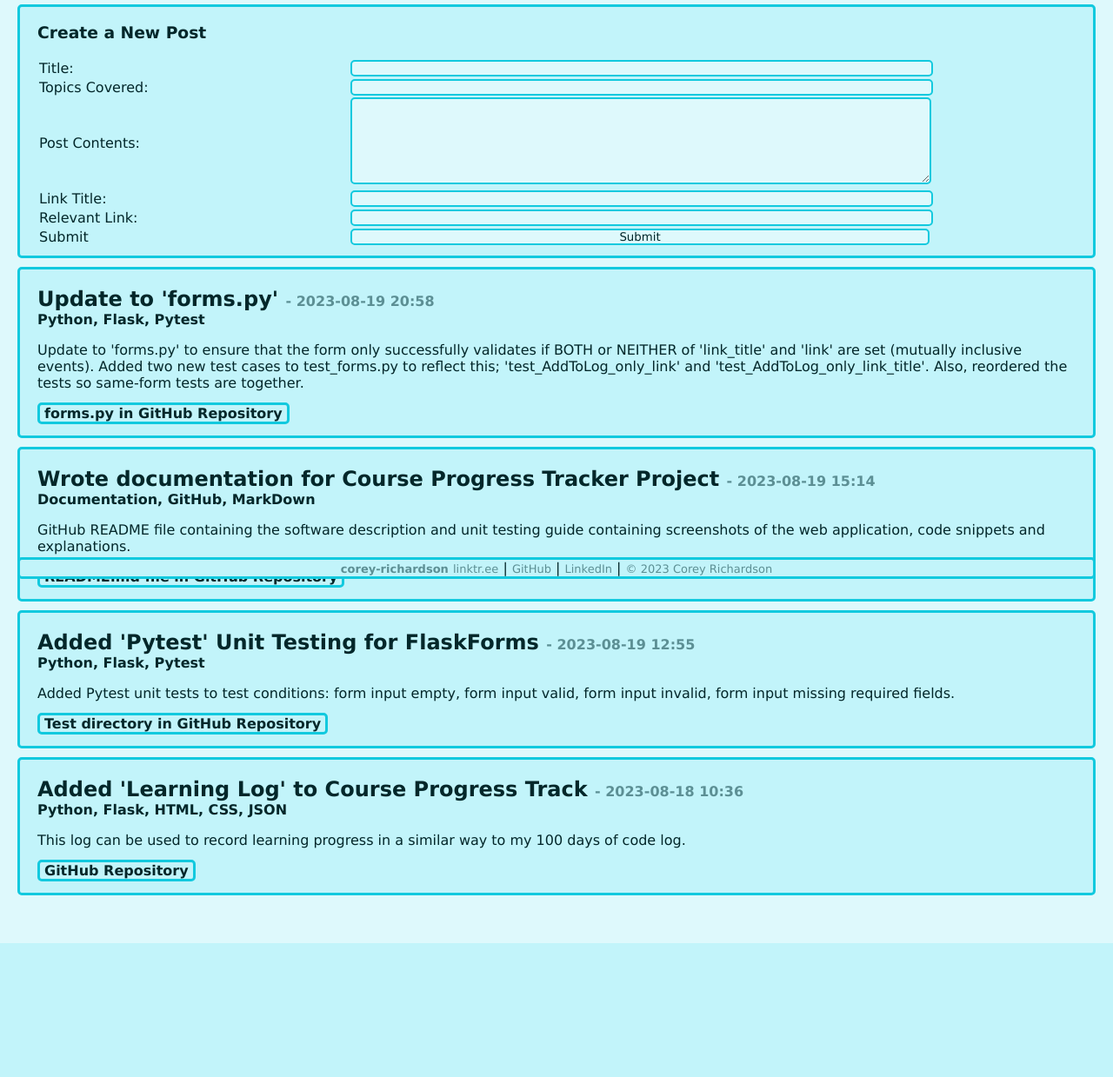
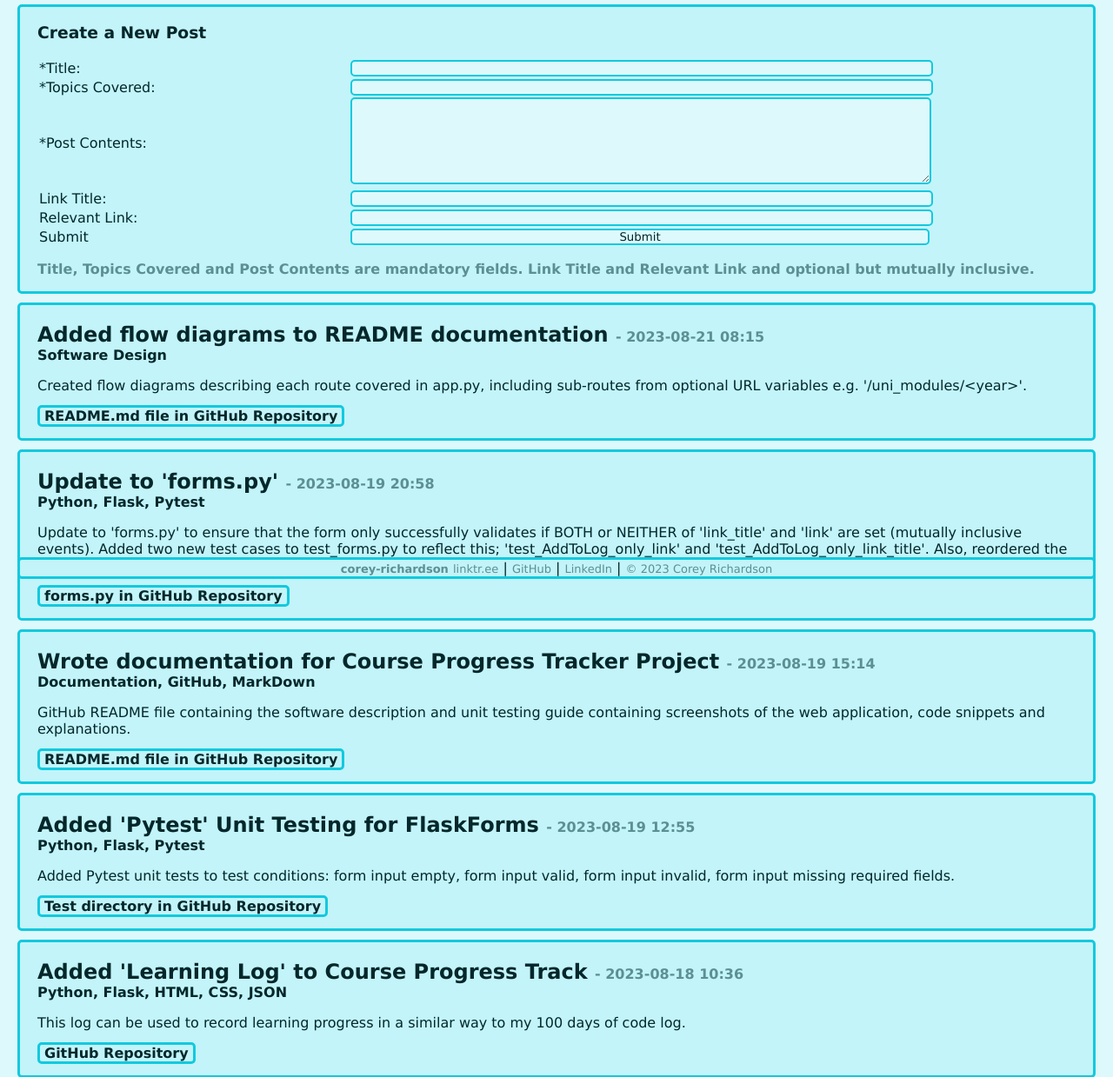
Before and after one commit to corey-richardson/course-progress-tracker, a Flask app: page /learning_log in a window 1280 px wide. Shown: the part 134-1373 px from the top of the page at 87% size. Before the commit the page ends 1219 px from the top, so only its background shows below. Run offline with Flask 3, Linux system fonts and the light colour scheme.

Commit message:
Added optional/required field contexts

```diff
--- a/forms.py
+++ b/forms.py
@@ -69,9 +69,9 @@ class LinkAndLinkTitleRequiredTogether:
             raise ValidationError(message)
 
 class AddToLog(FlaskForm):
-    title = StringField("Title: ", validators=[DataRequired()])
-    topics = StringField("Topics Covered: ", validators=[DataRequired()])
-    body = TextAreaField("Post Contents: ", validators=[DataRequired()])
+    title = StringField("*Title: ", validators=[DataRequired()])
+    topics = StringField("*Topics Covered: ", validators=[DataRequired()])
+    body = TextAreaField("*Post Contents: ", validators=[DataRequired()])
     link_title = StringField("Link Title: ")
     link = URLField("Relevant Link: ")
     submit = SubmitField()
--- a/static/posts.json
+++ b/static/posts.json
@@ -1,4 +1,14 @@
 [
+    {
+        "title": "Update to 'forms.py'",
+        "topics": "Python, Flask, Pytest",
+        "body": "Update to 'forms.py' to ensure that the form only successfully validates if BOTH or NEITHER of 'link_title' and 'link' are set (mutually inclusive events). Added two new test cases to test_forms.py to reflect this; 'test_AddToLog_only_link' and 'test_AddToLog_only_link_title'. Also, reordered the tests so same-form tests are together.",
+        "link_title": "forms.py in GitHub Repository",
+        "link": "https://github.com/corey-richardson/course-progress-tracker/blob/main/forms.py",
+        "date": "2023-08-19",
+        "time": "20:58",
+        "sort_time": "2023-08-19 20:58:14.780802"
+    },
     {
         "title": "Wrote documentation for Course Progress Tracker Project",
         "topics": "Documentation, GitHub, MarkDown",
@@ -30,13 +40,13 @@
         "sort_time": "2023-08-18 10:36:49.734692"
     },
     {
-        "title": "Update to 'forms.py'",
-        "topics": "Python, Flask, Pytest",
-        "body": "Update to 'forms.py' to ensure that the form only successfully validates if BOTH or NEITHER of 'link_title' and 'link' are set (mutually inclusive events). Added two new test cases to test_forms.py to reflect this; 'test_AddToLog_only_link' and 'test_AddToLog_only_link_title'. Also, reordered the tests so same-form tests are together.",
-        "link_title": "forms.py in GitHub Repository",
-        "link": "https://github.com/corey-richardson/course-progress-tracker/blob/main/forms.py",
-        "date": "2023-08-19",
-        "time": "20:58",
-        "sort_time": "2023-08-19 20:58:14.780802"
+        "title": "Added flow diagrams to README documentation",
+        "topics": "Software Design",
+        "body": "Created flow diagrams describing each route covered in app.py, including sub-routes from optional URL variables e.g. '/uni_modules/<year>'.",
+        "link_title": "README.md file in GitHub Repository",
+        "link": "https://github.com/corey-richardson/course-progress-tracker/blob/main/README.md",
+        "date": "2023-08-21",
+        "time": "08:15",
+        "sort_time": "2023-08-21 08:15:00.603333"
     }
 ]
--- a/templates/add.html
+++ b/templates/add.html
@@ -17,6 +17,7 @@
                 {% endfor %}
             </table>
         </form>
+        <p><aside>All fields are mandatory to submit this form.</aside></p>
     </div>
 </div>
 
--- a/templates/learning_log.html
+++ b/templates/learning_log.html
@@ -17,6 +17,7 @@
                 {% endfor %}
             </table>
         </form>
+        <p><aside>Title, Topics Covered and Post Contents are mandatory fields. Link Title and Relevant Link and optional but mutually inclusive.</aside></p>
     </div>
 </div>
 
```
